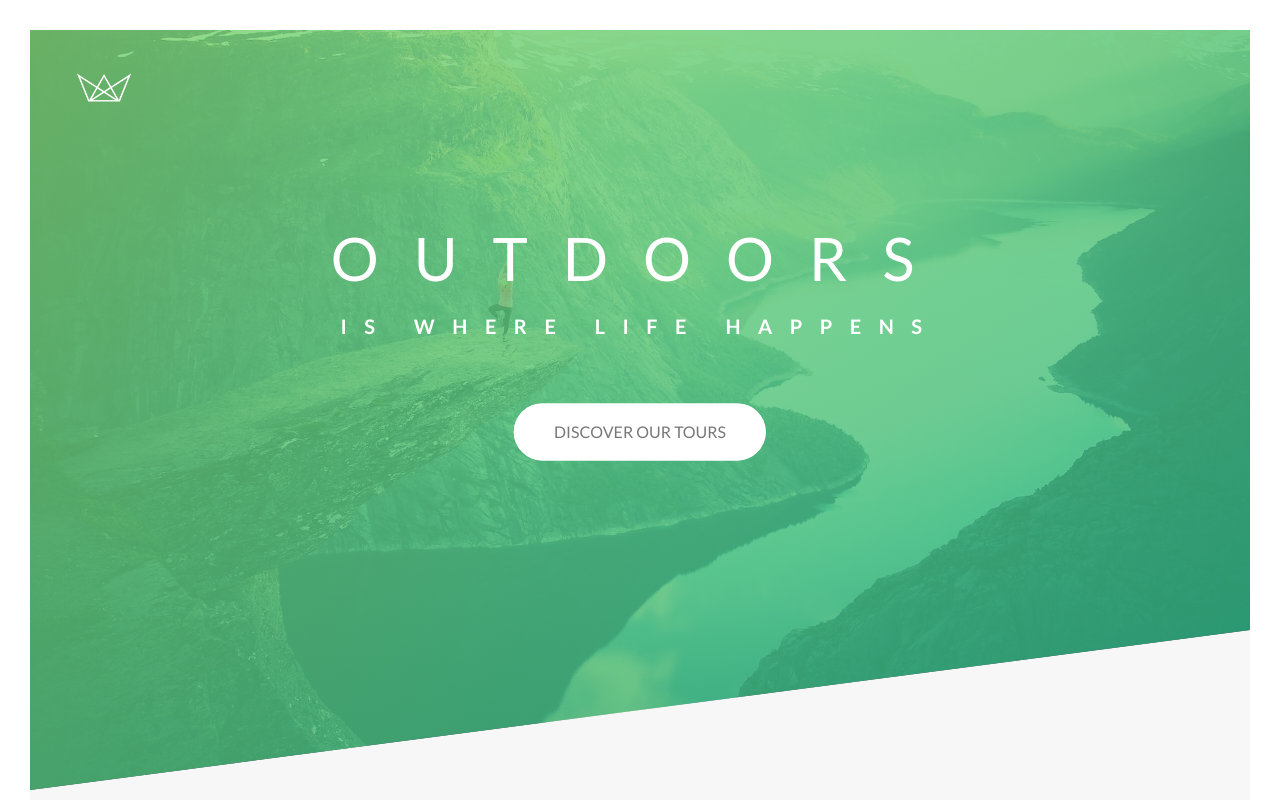
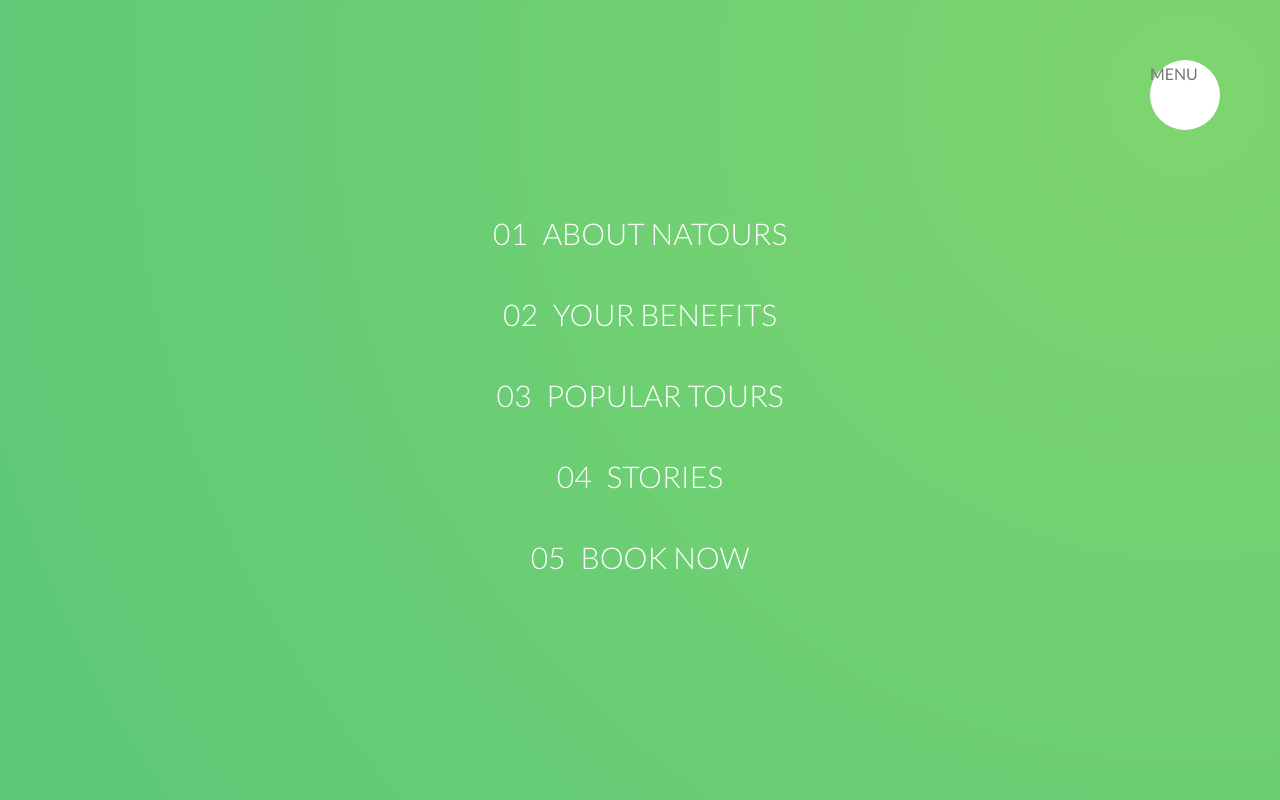
Before and after one commit to ericblandet/natours-css, a website: page index.html in a window 1280 px wide. Shown: the top 800 px of the page. Drawn offline with Linux system fonts and the light colour scheme.

Commit message:
nav list animation ok

```diff
--- a/index.html
+++ b/index.html
@@ -13,6 +13,24 @@
   <title>Natours | Exciting tours for adventurous people</title>
 </head>
 <body>
+
+  <div class="naviation">
+    <input type="checkbox" class="navigation__checkbox" id="navi-toggle">
+    <label for="navi-toggle" class="navigation__button">MENU</label>
+
+    <div class="navigation__background">&nbsp;</div>
+
+    <nav class="navigation__nav">
+      <ul class="navigation__list">
+        <li class="navigation__item"><a href="#" class="navigation__link"><span>01</span>About Natours</a></li>
+        <li class="navigation__item"><a href="#" class="navigation__link"><span>02</span>Your Benefits</a></li>
+        <li class="navigation__item"><a href="#" class="navigation__link"><span>03</span>Popular Tours</a></li>
+        <li class="navigation__item"><a href="#" class="navigation__link"><span>04</span>Stories</a></li>
+        <li class="navigation__item"><a href="#" class="navigation__link"><span>05</span>Book now</a></li>
+      </ul>
+    </nav>
+  </div>
+
   <header class="header">
     <div class="header__logo-box">
       <img src="./img/logo-white.png" alt="Logo" class="header__logo">
--- a/sass/abstracts/_mixins.scss
+++ b/sass/abstracts/_mixins.scss
@@ -5,3 +5,10 @@
     clear:both;
   }
 }
+
+@mixin centerhorizontalvertical {
+    position: absolute;
+    top: 50%;
+    left: 50%;
+    transform: translate(-50%, -50%);
+}
--- /dev/null
+++ b/sass/layout/_navigation.scss
@@ -0,0 +1,80 @@
+.navigation {
+
+
+  &__checkbox {
+    display: none;
+  }
+
+  &__button {
+    background-color: $color-white;
+    height: 7rem;
+    width: 7rem;
+    border-radius: 50%;
+    position: fixed;
+    top: 6rem;
+    right: 6rem;
+    z-index: 2000;
+  }
+
+  &__background {
+    height: 6rem;
+    width: 6rem;
+    border-radius: 50%;
+    position: fixed;
+    top: 6.5rem;
+    right: 6.5rem;
+    background-image: radial-gradient($color-primary-light, $color-primary-dark);
+    z-index: 1000;
+
+    transform : scale(80);
+
+  }
+
+  &__nav {
+    height: 100vh;
+    width: 100%;
+    position: fixed;
+    top: 0;
+    right:0;
+    z-index: 1500;
+  }
+
+  &__list {
+    @include centerhorizontalvertical;
+    list-style: none;
+    text-align: center;
+  }
+
+  &__item {
+    margin-bottom: 1rem;
+  }
+
+  &__link {
+    &:link,
+    &:visited {
+      display: inline-block;
+      font-size: 3rem;
+      font-weight: 300;
+      padding: 1rem 2rem;
+      color: $color-white;
+      text-decoration: none;
+      text-transform: uppercase;
+      background-image: linear-gradient(120deg, transparent 0%, transparent 50%, $color-white 50%);
+      background-size: 225%;
+      transition: all .4s;
+
+      span {
+        margin-right: 1.5rem;
+        display: inline-block;
+      }
+    }
+
+    &:hover,
+    &:active {
+      background-position: 100%;
+      color:$color-primary;
+      transform: translateX(1rem);
+    }
+
+  }
+}
--- a/sass/main.scss
+++ b/sass/main.scss
@@ -18,5 +18,6 @@
 @import "layout/grid";
 @import "layout/footer";
 @import "layout/header";
+@import "layout/navigation";
 
 @import "pages/home";
```
Also changed, not shown: css/style.css.
